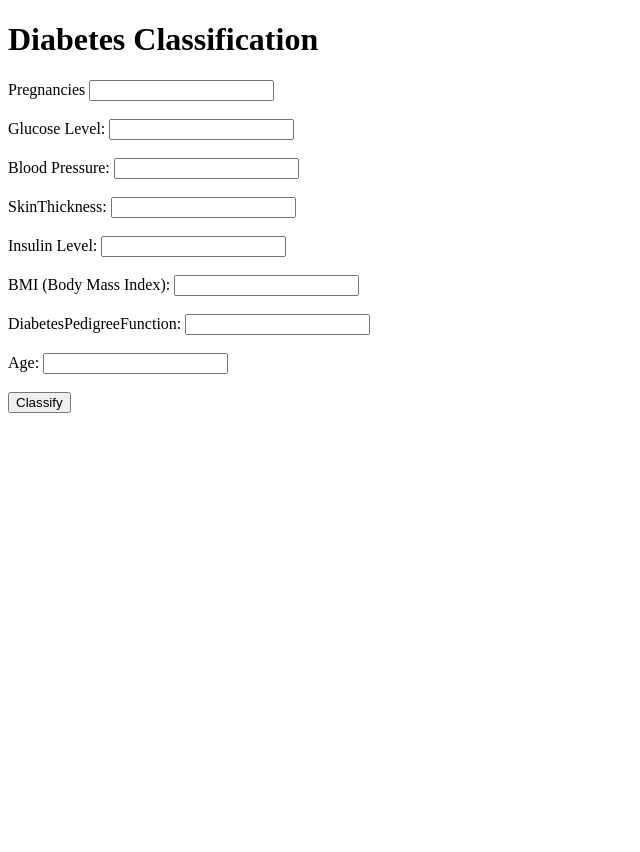
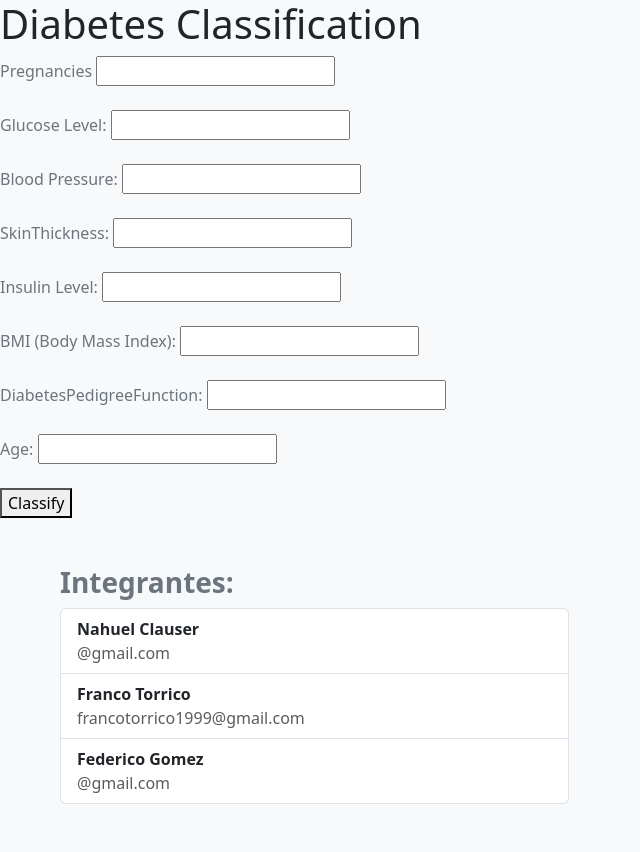
Before and after one commit to NahuelCl/prueba, a Flask app: page / in a window 1280 px wide. Shown: the whole page, without its empty margins (0-640 px from the left). Before the commit the page ends 413 px from the top, so only its background shows below. Run offline with Flask 3, Linux system fonts and the light colour scheme; parts of the project's set-up code (start-up, migrations or seed data) failed here and were passed over.

Commit message:
Probando

```diff
--- a/Prueba/app.py
+++ b/Prueba/app.py
@@ -1,19 +1,19 @@
 from flask import Flask, request, jsonify, render_template
-import joblib  # Import joblib to load your pre-trained model
+import joblib
 import numpy as np
 
 app = Flask(__name__)
 
-# Load your pre-trained classification model here
-model = joblib.load('svc_trained.pkl')  # Replace with the path to your model file
+
+model = joblib.load('svc_trained.pkl')
 
 @app.route('/')
 def index():
-    return render_template('index.html')  # Render the HTML form
+    return render_template('index.html')
 
 @app.route('/predict', methods=['POST'])
 def predict():
-    # Extract data from the form
+
     Glucose = float(request.form['Glucose'])
     BloodPressure = float(request.form['BloodPressure'])
     Insulin = float(request.form['Insulin'])
@@ -21,20 +21,20 @@ def predict():
     DiabetesPedigreeFunction = float(request.form['DiabetesPedigreeFunction'])
     Age = float(request.form['Age'])
 
-    # Prepare the input data for classification
+
     input_data = np.array([[ Glucose, BloodPressure,Insulin, BMI, DiabetesPedigreeFunction,Age]])
 
-    # Perform classification using the pre-trained model
-    predicted_class = model.predict(input_data)[0]  # Get the prediction (0 or 1)
 
-    # Define the result message based on the prediction
+    predicted_class = model.predict(input_data)[0]
+
+
     if predicted_class == 1:
-        result_message = "The person is classified as having diabetes."
+        result_message = "La persona ha sido clasificada como que tiene diabetes."
     else:
-        result_message = "The person is classified as not having diabetes."
+        result_message = "La persona ha sido clasificada como que no tiene diabetes."
 
-    # Return the classification result as JSON
-    return jsonify({'result': result_message})
+
+    return jsonify({'Clasificacion': result_message})
 
 if __name__ == '__main__':
     app.run(debug=True)
--- a/Prueba/templates/index.html
+++ b/Prueba/templates/index.html
@@ -2,37 +2,76 @@
 <html lang="en">
 <head>
     <meta charset="UTF-8">
+    <meta http-equiv="X-UA-Compatible" content="IE=edge">
     <meta name="viewport" content="width=device-width, initial-scale=1.0">
-    <title>Diabetes Classification</title>
+    <title>Clasificacion diabetes</title>
+    <link href="https://cdn.jsdelivr.net/npm/bootstrap@5.3.1/dist/css/bootstrap.min.css" rel="stylesheet" integrity="sha384-4bw+/aepP/YC94hEpVNVgiZdgIC5+VKNBQNGCHeKRQN+PtmoHDEXuppvnDJzQIu9" crossorigin="anonymous">
 </head>
-<body>
+
+<body class="bg-light">
         <h1>Diabetes Classification</h1>
         <form id="classification-form" action="/predict" method="post">
-        <label for="Pregnancies">Pregnancies</label>
+        <div class=" col-md-6  text-secondary ">
+            Pregnancies
             <input type="number" id="Pregnancies" name="Pregnancies" required><br><br>
-
-        <label for="glucose">Glucose Level:</label>
+        </div>
+        <div class=" col-md-6  text-secondary ">
+            Glucose Level:
             <input type="number" id="glucose" name="Glucose" required><br><br>
-
-        <label for="blood-pressure">Blood Pressure:</label>
+        </div>
+        <div class=" col-md-6  text-secondary ">
+            Blood Pressure:
             <input type="number" id="blood-pressure" name="BloodPressure" required><br><br>
-
-        <label for="SkinThickness">SkinThickness:</label>
+        </div>
+        <div class=" col-md-6  text-secondary ">
+            SkinThickness:
             <input type="number" id="SkinThickness" name="SkinThickness" required><br><br>
-
-        <label for="insulin">Insulin Level:</label>
+        </div>
+        <div class=" col-md-6  text-secondary ">
+            Insulin Level:
             <input type="number" id="insulin" name="Insulin" required><br><br>
-
-        <label for="bmi">BMI (Body Mass Index):</label>
+        </div>
+        <div class=" col-md-6  text-secondary ">
+            BMI (Body Mass Index):
             <input type="number" step="0.01" id="bmi" name="BMI" required><br><br>
-
-        <label for="DiabetesPedigreeFunction">DiabetesPedigreeFunction:</label>
+        </div>
+        <div class=" col-md-6  text-secondary ">
+            DiabetesPedigreeFunction:
             <input type="number" step="0.01" id="DiabetesPedigreeFunction" name="DiabetesPedigreeFunction" required><br><br>
-
-        <label for="age">Age:</label>
+        </div>
+        <div class=" col-md-6  text-secondary ">
+            Age:
             <input type="number" id="age" name="Age" required><br><br>
-
+        </div>
             <button type="submit">Classify</button>
         </form>
+
+        <div id="seccion1" class="col-sm-5 container m-5">
+            <h3 class="text-secondary fw-bold">Integrantes:</h3>
+            <ul class="list-group list-group-light">
+              <li class="list-group-item d-flex justify-content-between align-items-center">
+                <div>
+                  <div class="fw-bold">Nahuel Clauser</div>
+                  <div class="text-muted">@gmail.com</div>
+                </div>
+                <span class="badge rounded-pill badge-success">Activo</span>
+              </li>
+              <li class="list-group-item d-flex justify-content-between align-items-center">
+                <div>
+                  <div class="fw-bold">Franco Torrico</div>
+                  <div class="text-muted">francotorrico1999@gmail.com</div>
+                </div>
+                <span class="badge rounded-pill badge-primary">Activo</span>
+              </li>
+              <li class="list-group-item d-flex justify-content-between align-items-center">
+                <div>
+                  <div class="fw-bold">Federico Gomez</div>
+                  <div class="text-muted">@gmail.com</div>
+                </div>
+                <span class="badge rounded-pill badge-warning">Activo</span>
+              </li>
+            </ul>
+        </div>
+
 </body>
 </html>
```
Lines whose indentation alone changed are shown as unchanged.
